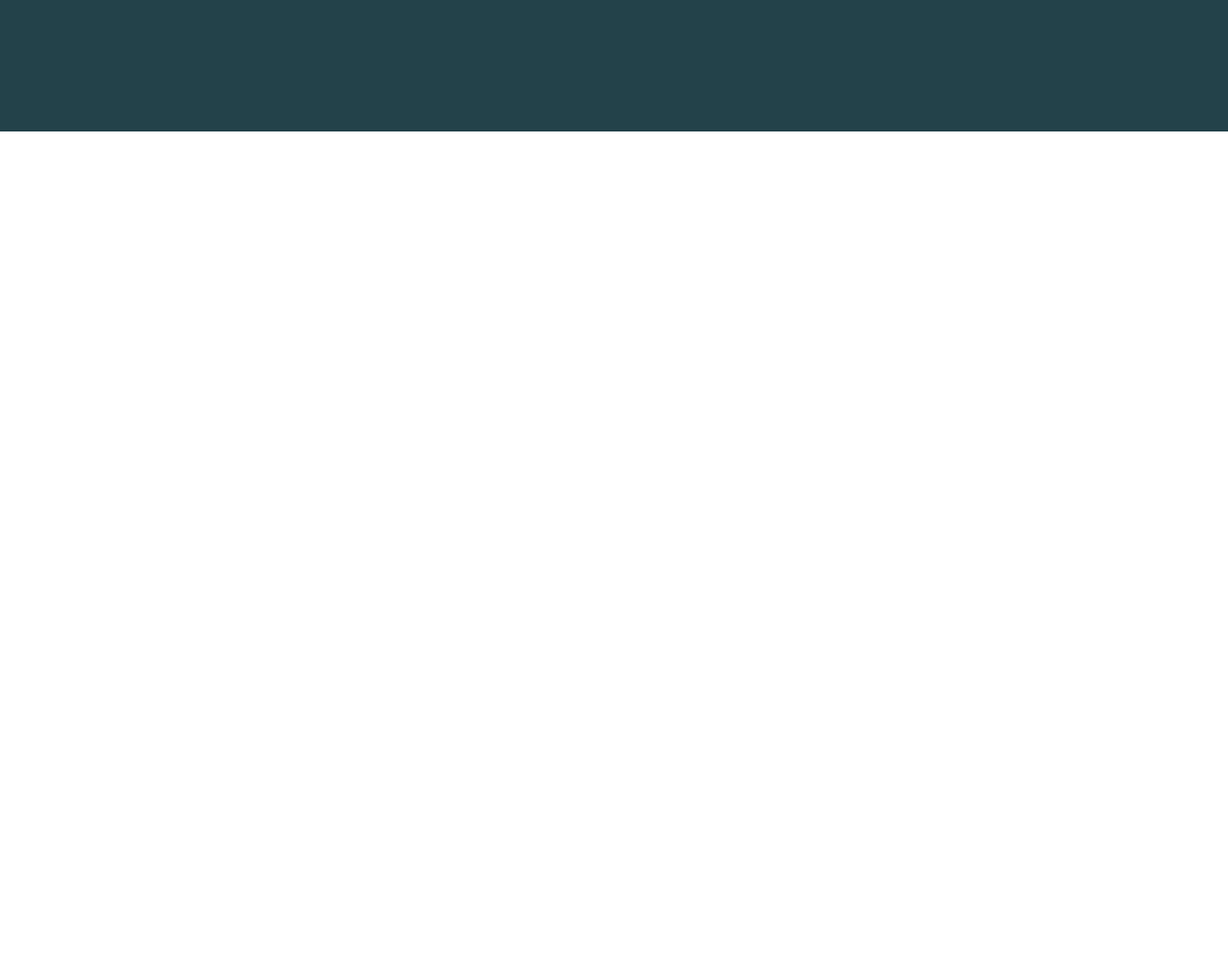
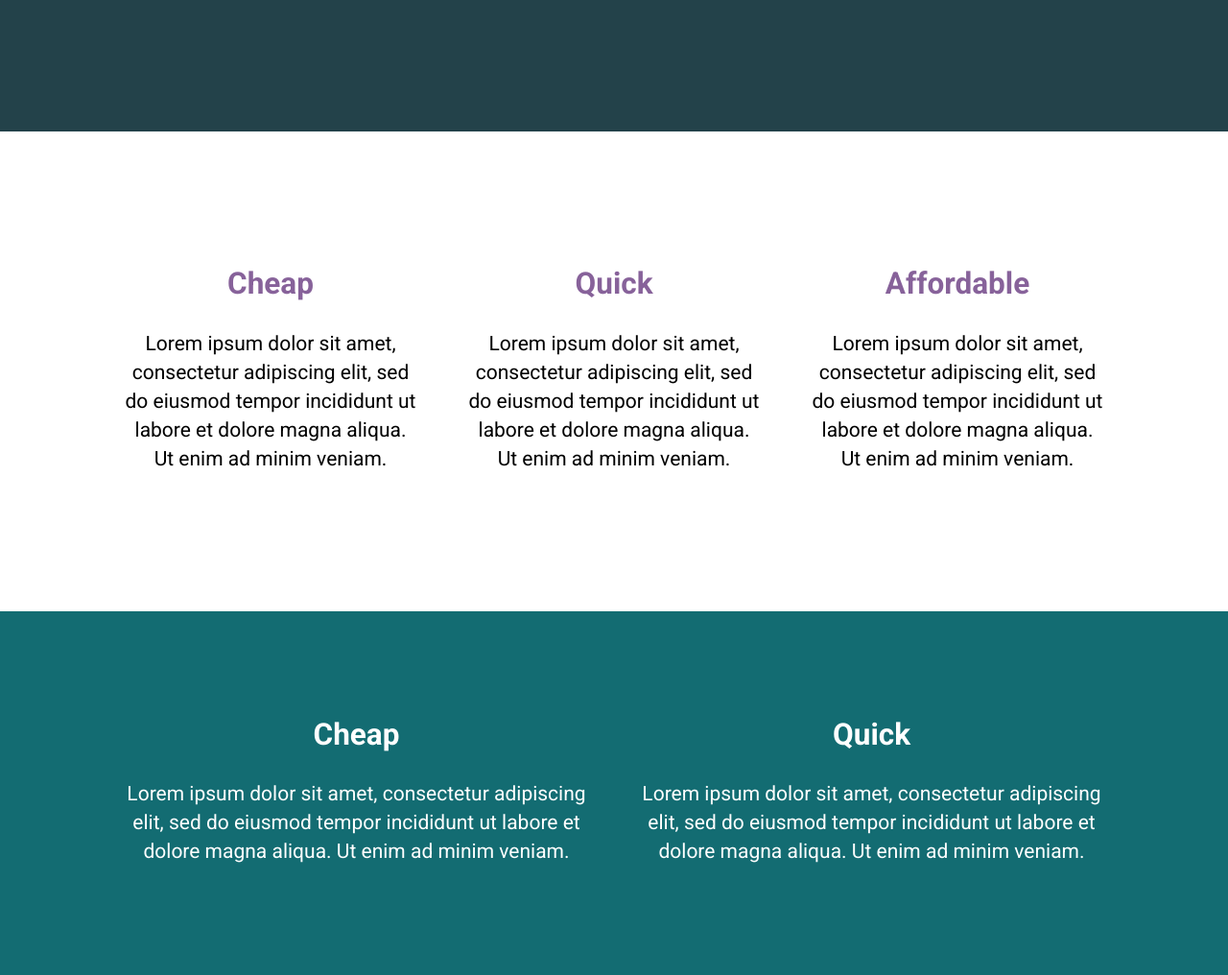
Before and after one commit to tarx-dev/landind-page-ota, a plain HTML site: page index.html in a window 1280 px wide. Shown: the part 500-1516 px from the top of the page at 96% size. Before the commit the page ends 800 px from the top, so only its background shows below. Drawn offline with Linux system fonts and the light colour scheme.

Commit message:
create main content
create main content

```diff
--- a/assets/css/style.css
+++ b/assets/css/style.css
@@ -1,25 +1,23 @@
 :root {
-
   --primary-color: #303952;
   --white-color: #fff;
-  --first-color:#23424A;
-  --seconde-color:#136C72;
-  --third-color:#38CFD9;
-  --gap: 3rem;
+  --first-color: #23424a;
+  --seconde-color: #136c72;
+  --third-color: #38cfd9;
+  --gap: 5rem;
   font-size: 62.5%;
-
 }
 
-
-*, *::before, *::after{
+*,
+*::before,
+*::after {
   box-sizing: border-box;
 }
 
 body {
-  font-family: 'Roboto', sans-serif;
+  font-family: "Roboto", sans-serif;
   margin: 0;
   font-size: 2.1rem;
-
 }
 
 h1 {
@@ -30,36 +28,66 @@ h1 {
   background-color: var(--first-color);
   color: #fff;
   padding: 14.8rem 0;
-
 }
-
 
 .container {
   width: 80%;
-  max-width: 1200px;
+  max-width: 1100px;
   margin: 0 auto;
-
 }
 
+.hero2 {
+  padding: 6rem 0;
+}
+
+.hero2 .col {
+  text-align: center;
+  line-height: 3rem;
+}
+
+.hero2 .col h2 {
+  margin-bottom: 1em;
+  color: #87629a;
+}
+
+.hero3 {
+  background-color: #136c72;
+  padding: 3rem 0;
+  color: #fff;
+}
+
+.hero3 .col {
+  text-align: center;
+  line-height: 3rem;
+}
+
+.hero3 .col h2 {
+  margin-bottom: 1em;
+}
+
+.row {
+  display: flex;
+  flex-direction: row;
+  margin: 4em auto;
+  gap: var(--gap);
+
+  width: 100%;
+}
+
+.col {
+  width: 100%;
+}
 
 .hero__text {
- width: 60%;
-
-
+  width: 60%;
 }
 
 .hero__text h1 {
-
-  margin-bottom: .5em;
-
-
+  margin-bottom: 0.5em;
 }
 .hero__text p {
-
-  margin-bottom:  3em;
+  margin-bottom: 3em;
   line-height: 3rem;
-
-
 }
 
 .btn {
@@ -69,147 +97,11 @@ h1 {
   text-transform: uppercase;
   border-radius: 3.1rem;
   padding: 1em 3em;
-  color: #072A2D;
+  color: #072a2d;
   font-weight: 900;
-
 }
 
 .btn:hover,
 .btn:focus {
-    opacity: .75;
+  opacity: 0.75;
 }
-
-
-
-
-/*
-
-.card {
-  width: 30%;
-  box-shadow: 0 0 15px rgba(0,0,0, .20);
-  display: flex;
-}
-
-.card__content{
-  padding: 8rem 4rem;
-}
-
-.card__title {
-  font-weight: 800;
-  color: #444;
-  font-size: 3.5rem;
-  margin-bottom: .5rem;
-}
-
-
-.card__subtitle {
-  font-size: 1.4rem;
-  font-weight: 800;
-  text-transform: uppercase;
-  letter-spacing: 1px;
-  color: limegreen;
-  margin-bottom: 5rem;
-}
-
-.card__description {
-  font-size: 1rem;
-  line-height: 1.8;
-  color: #777;
-
-  margin-bottom: 5rem;
-}
-
-.card__price {
-  color: #444;
-  font-size: 3.5rem;
-  font-weight: 800;
-  margin-bottom: 2.5rem;
-}
-
-.card__button {
-  display: inline-block;
-  background-color:limegreen;
-  color: black;
-  text-decoration:none;
-  padding: 1.3rem 2.5rem;
-}
-
-.card__button:hover {
-  background-color:green;
-  color: white;
-
-}
-
-.card__img-container {
-  overflow: hidden;
-
-}
-
-/*
-html {
-  line-height: 1.6;
-  font-family: "Rubik", sans-serif;
-}
-
-img {
-  max-width: 100%;
-  height: auto;
-}
-
-.grid {
-  display: flex;
-  width: 90%;
-  max-width: 960px;
-  margin: 0 auto;
-}
-
-.col {
-  flex: 1;
-  padding: 0 1em;
-}
-
-h1 {
-  color: steelblue;
-}
-
-.btn {
-  display: inline-block;
-  text-decoration: none;
-  color: white;
-  background: steelblue;
-  padding: 1em 4em;
-}
-
-* {
-  box-sizing: border-box;
-}
-
-.hero {
-  background: linear-gradient(to left, #83a4d4, #b6fbff);
-  padding: 10vh 0;
-
-  height: 100vh;
-}
-
-.hero-img {
-  box-shadow: 3px 3px 25px 5px rgba(0, 0, 0, 0.5);
-}
-
-.hero-title {
-  font-size: 8vw;
-  line-height: 1;
-  text-transform: uppercase;
-  margin: 0 0 0.25em;
-}
-
-.hero-text {
-  font-size: 1.2em;
-  line-height: 1.7;
-  margin: 0 0 1.5em;
-}
-
-.more-content {
-  background: url(//unsplash.it/800/400);
-  background-size: cover;
-  height: 1000px;
-}
--- a/index.html
+++ b/index.html
@@ -18,105 +18,82 @@
       href="https://fonts.googleapis.com/css2?family=Open+Sans:ital,wght@0,400;0,700;1,400&display=swap"
       rel="stylesheet"
     />
-    <link href="https://fonts.googleapis.com/css2?family=Roboto:wght@400;700;900&display=swap" rel="stylesheet">
-
+    <link
+      href="https://fonts.googleapis.com/css2?family=Roboto:wght@400;700;900&display=swap"
+      rel="stylesheet"
+    />
   </head>
 
   <body>
-
-
     <section class="hero">
-          <div class="container">
+      <div class="container first--container">
         <div class="hero__text">
-                <h1> Responsive layouts don’t have to be a struggle</h1>
-                <p> Lorem ipsum dolor sit amet, consectetur adipiscing elit, sed do eiusmod
-                  tempor incididunt ut labore et dolore magna aliqua. Ut enim ad minim
-                  veniam.</p>
-                <a class="btn"  href="#"> I want to learn</a>
+          <h1>Responsive layouts don’t have to be a struggle</h1>
+          <p>
+            Lorem ipsum dolor sit amet, consectetur adipiscing elit, sed do
+            eiusmod tempor incididunt ut labore et dolore magna aliqua. Ut enim
+            ad minim veniam.
+          </p>
+          <a class="btn" href="#"> I want to learn</a>
         </div>
       </div>
     </section>
 
-
-
-
-
-
-
-    <!--
-    <header class="main-header">
-      <img class="img-logo" src="./assets/img/img-logo.png" alt="" />
-      <nav class="nav-menu">
-        <a class="item-menu" href="#one">intro</a>
-        <a class="item-menu" href="#two">top 3</a>
-        <a class="item-menu" href="#three">gallery</a>
-        <a class="item-menu" href="#four">work</a>
-        <a class="item-menu" href="#five">contact</a>
-      </nav>
-    </header>
-
-    <section class="main-section-intro" id="one">
-      <div class="intro-texts">
-        <h2>JANUARY BRINGS US FIREFOX 85</h2>
+    <section class="hero2">
+      <div class="container second--container">
+        <div class="row">
+          <div class="col">
+            <h2>Cheap</h2>
             <p>
-          To wrap up January, we are proud to bring you the release of Firefox
-          85. In this version we are bringing you support for the :focus-visible
-          pseudo-class in CSS and associated devtools, and the complete removal
-          of Flash support from Firefox.
+              Lorem ipsum dolor sit amet, consectetur adipiscing elit, sed do
+              eiusmod tempor incididunt ut labore et dolore magna aliqua. Ut
+              enim ad minim veniam.
             </p>
           </div>
-      <div class="intro-img">
-        <img
-          src="assets/img/undraw_online_test_re_kyfx.svg"
-          alt="A female profile"
-        />
+
+          <div class="col">
+            <h2>Quick</h2>
+            <p>
+              Lorem ipsum dolor sit amet, consectetur adipiscing elit, sed do
+              eiusmod tempor incididunt ut labore et dolore magna aliqua. Ut
+              enim ad minim veniam.
+            </p>
+          </div>
+
+          <div class="col">
+            <h2>Affordable</h2>
+            <p>
+              Lorem ipsum dolor sit amet, consectetur adipiscing elit, sed do
+              eiusmod tempor incididunt ut labore et dolore magna aliqua. Ut
+              enim ad minim veniam.
+            </p>
+          </div>
+        </div>
       </div>
     </section>
- -->
 
+    <section class="hero3">
+      <div class="container third--container">
+        <div class="row">
+          <div class="col">
+            <h2>Cheap</h2>
+            <p>
+              Lorem ipsum dolor sit amet, consectetur adipiscing elit, sed do
+              eiusmod tempor incididunt ut labore et dolore magna aliqua. Ut
+              enim ad minim veniam.
+            </p>
+          </div>
 
-
-
-
-    <!--
-    <div class="card">
-      <div class="card__img-container">
-        <img src="//unsplash.it/200/500" alt="" />
-      </div>
-      <div class="card__content">
-        <h2 class="card__title">A cool product</h2>
-        <p class="card__subtitle">that you should buy</p>
-        <p class="card__description">
-          Lorem ipsum dolor sit amet consectetur, adipisicing elit. Nostrum fuga
-          aliquam velit molestiae quisquam quam numquam nisi ipsum. Optio
-          minima, blanditiis obcaecati illum ipsam praesentium doloremque ad!
-          Repellendus, voluptate est.
+          <div class="col">
+            <h2>Quick</h2>
+            <p>
+              Lorem ipsum dolor sit amet, consectetur adipiscing elit, sed do
+              eiusmod tempor incididunt ut labore et dolore magna aliqua. Ut
+              enim ad minim veniam.
             </p>
-        <p class="card__price">$399.99</p>
-        <a href="" class="card__button">Buy now</a>
           </div>
         </div>
-
-
-    <section class="main-section-top3" id="two">
-      <h2>Testes HTML5 e CSS3</h2>
+      </div>
     </section>
-
-    <section class="main-section-gallery" id="three">
-      <h2>Testes HTML5 e CSS3</h2>
-    </section>
-
-    <section class="main-section-work" id="four">
-      <h2>Testes HTML5 e CSS3</h2>
-    </section>
-
-    <section class="main-section-contact" id="five">
-      <h2>Testes HTML5 e CSS3</h2>
-    </section>
-
-        <footer class="main-footer"></footer>
   </body>
 </html>
-
-  </body>
-</html>
```
Lines whose indentation alone changed are shown as unchanged.
